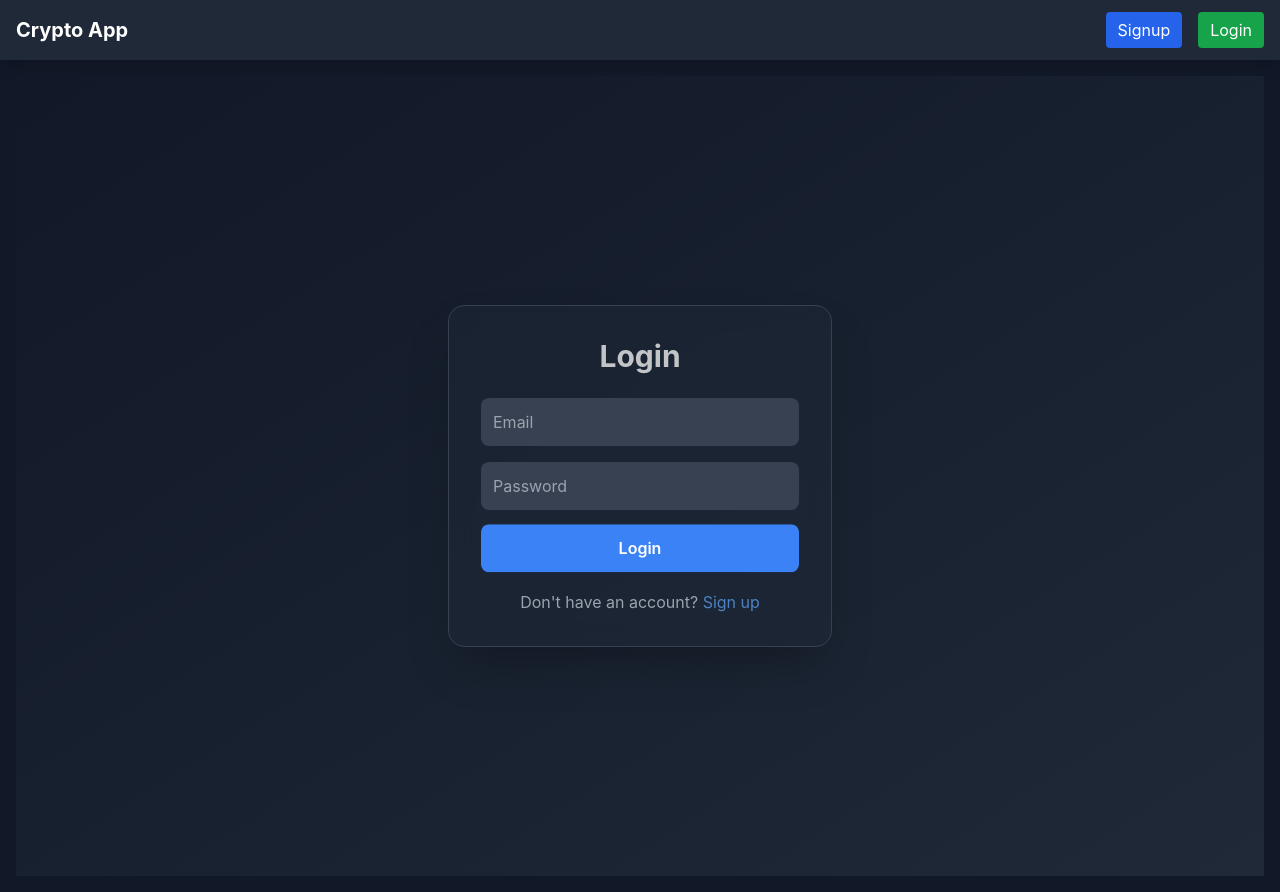
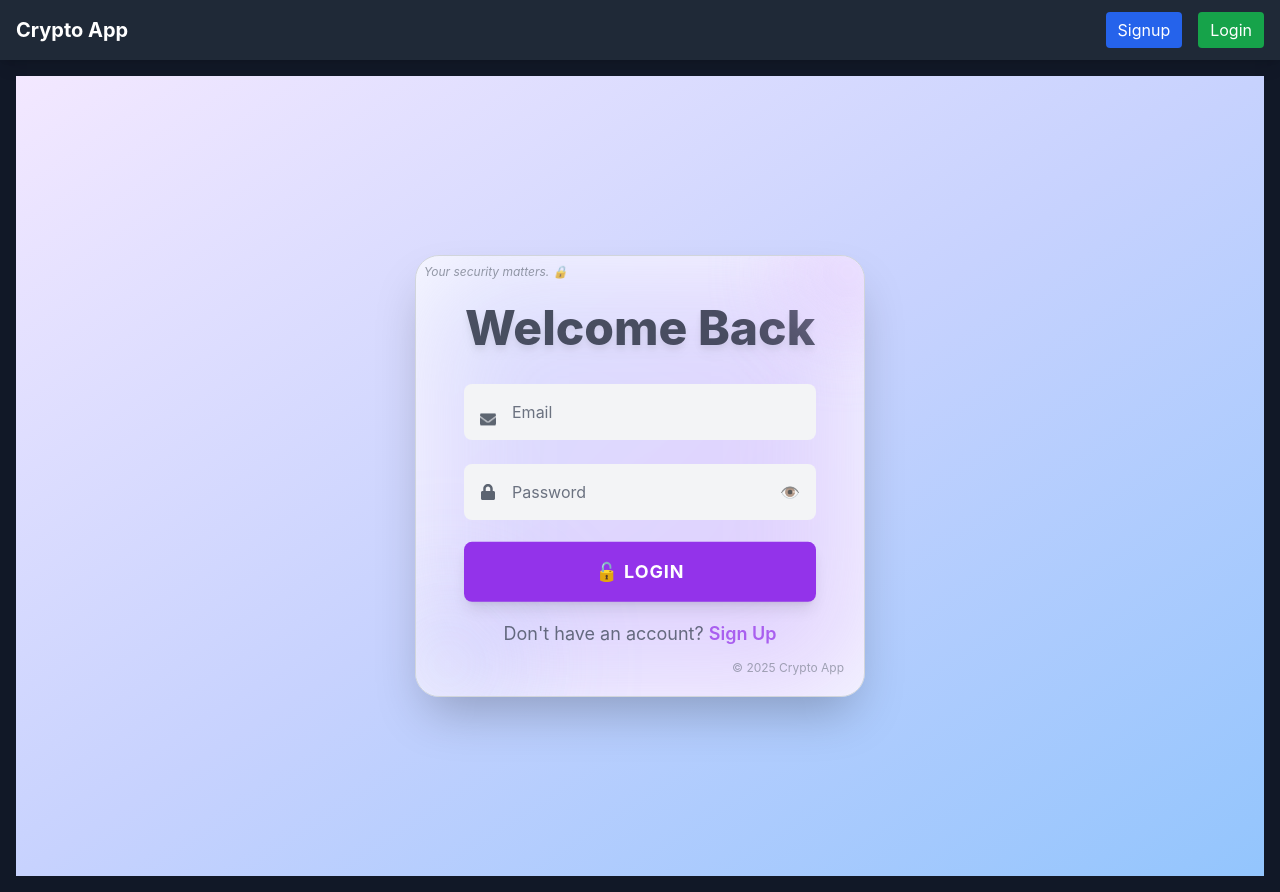
Before and after one commit to sooryanathg/Crypto, a React (Create React App) app in the folder crypto-frontend/: page /login in a window 1280 px wide. Built offline with nearby package versions, Linux system fonts and the light colour scheme.

Commit message:
improved UI

```diff
--- a/crypto-frontend/src/Login.js
+++ b/crypto-frontend/src/Login.js
@@ -1,25 +1,20 @@
 import { useState, useEffect, useRef } from "react";
 import axios from "axios";
 import { useNavigate } from "react-router-dom";
-import anime from "animejs";
-import Confetti from "react-confetti"; // Install: npm install react-confetti
+import { motion } from "framer-motion";
+import { FaEnvelope, FaLock } from "react-icons/fa";
+import Confetti from "react-confetti";
 
 const Login = ({ setIsAuthenticated }) => {
   const [formData, setFormData] = useState({ email: "", password: "" });
   const [message, setMessage] = useState("");
   const [loading, setLoading] = useState(false);
+  const [showPassword, setShowPassword] = useState(false);
+  const [showConfetti, setShowConfetti] = useState(false);
   const navigate = useNavigate();
-  const [showConfetti, setShowConfetti] = useState(false);
-  const loginFormRef = useRef(null);
 
   useEffect(() => {
-    anime({
-      targets: loginFormRef.current,
-      translateY: [-50, 0],
-      opacity: [0, 1],
-      duration: 1000,
-      easing: "easeOutQuad",
-    });
+    document.title = "Login - Crypto App";
   }, []);
 
   const handleChange = (e) => {
@@ -53,49 +48,78 @@ const Login = ({ setIsAuthenticated }) => {
   };
 
   return (
-    <div className="min-h-screen flex items-center justify-center bg-gradient-to-br from-gray-900 to-gray-800 relative">
+    <div className="flex items-center justify-center min-h-screen bg-gradient-to-br from-purple-100 via-indigo-200 to-blue-300 overflow-hidden relative">
       {showConfetti && <Confetti width={window.innerWidth} height={window.innerHeight} />}
-      <div
-        ref={loginFormRef}
-        className="bg-gray-800/50 backdrop-blur-md border border-gray-700 p-8 rounded-2xl shadow-2xl w-96"
+      <motion.div
+        initial={{ opacity: 0, scale: 0.8 }}
+        animate={{ opacity: 1, scale: 1 }}
+        transition={{ duration: 0.7, ease: "easeInOut" }}
+        className="relative bg-opacity-90 bg-white p-12 rounded-3xl shadow-2xl w-[450px] border border-gray-300 backdrop-blur-md overflow-hidden"
       >
-        <h2 className="text-3xl font-bold text-white text-center mb-6 animate-pulse">Login</h2>
+        <div className="absolute inset-0 bg-gradient-to-br from-indigo-300 to-purple-400 opacity-25 blur-3xl animate-pulse"></div>
+        <h2 className="text-5xl font-extrabold text-gray-900 text-center drop-shadow-lg mb-8 animate-pulse">Welcome Back</h2>
 
-        <form onSubmit={handleSubmit} className="mt-6 space-y-4">
+        <form onSubmit={handleSubmit} className="relative z-10 space-y-6">
+          <motion.div className="relative" whileFocus={{ scale: 1.05 }}>
+            <FaEnvelope className="absolute left-4 top-1/2 transform -translate-y-1/2 text-gray-700 opacity-80 animate-bounce" />
             <input
               type="email"
               name="email"
               placeholder="Email"
-            className="w-full p-3 rounded-lg bg-gray-700 text-white placeholder-gray-400 focus:outline-none focus:ring-2 focus:ring-blue-500 transition-colors duration-200"
+              className="w-full p-4 pl-12 rounded-lg bg-gray-100 text-gray-800 placeholder-gray-500 focus:outline-none focus:ring-4 focus:ring-purple-500 transition-all animate-glow"
               onChange={handleChange}
               required
             />
+          </motion.div>
+          <div className="relative">
+            <motion.div className="relative" whileFocus={{ scale: 1.05 }}>
+              <FaLock className="absolute left-4 top-1/2 transform -translate-y-1/2 text-gray-700 opacity-80 animate-spin-slow" />
               <input
-            type="password"
+                type={showPassword ? "text" : "password"}
                 name="password"
                 placeholder="Password"
-            className="w-full p-3 rounded-lg bg-gray-700 text-white placeholder-gray-400 focus:outline-none focus:ring-2 focus:ring-blue-500 transition-colors duration-200"
+                className="w-full p-4 pl-12 rounded-lg bg-gray-100 text-gray-800 placeholder-gray-500 focus:outline-none focus:ring-4 focus:ring-purple-500 transition-all animate-glow"
                 onChange={handleChange}
                 required
               />
               <button
+                type="button"
+                className="absolute inset-y-0 right-4 flex items-center text-gray-500 hover:text-gray-800 animate-pulse"
+                onClick={() => setShowPassword(!showPassword)}
+              >
+                {showPassword ? "🙈" : "👁️"}
+              </button>
+            </motion.div>
+          </div>
+          <motion.button
+            whileHover={{ scale: 1.05, backgroundColor: "#9333ea" }}
+            whileTap={{ scale: 0.95 }}
             type="submit"
-            className="w-full bg-blue-500 hover:bg-blue-600 transition-colors duration-200 text-white font-semibold py-3 rounded-lg flex justify-center items-center animate-bounce"
+            className="w-full bg-purple-600 hover:bg-purple-700 text-white font-bold py-4 rounded-lg flex justify-center items-center shadow-lg transition-all text-lg tracking-wider uppercase animate-bounce"
             disabled={loading}
           >
-            {loading ? "Logging in..." : "Login"}
-          </button>
+            {loading ? "🔄 Logging in..." : "🔓 Login"}
+          </motion.button>
         </form>
 
-        {message && <p className="text-center mt-4 text-gray-300">{message}</p>}
+        {message && <motion.p
+          initial={{ opacity: 0 }}
+          animate={{ opacity: 1 }}
+          className="text-center mt-4 text-purple-700 text-lg font-medium animate-glow"
+        >{message}</motion.p>}
 
-        <p className="text-gray-400 mt-4 text-center">
-          Don't have an account?{" "}
-          <a href="/signup" className="text-blue-400 hover:underline animate-pulse">
-            Sign up
+        <p className="text-gray-700 mt-4 text-center relative z-10 text-lg animate-pulse">
+          Don't have an account? {" "}
+          <a href="/signup" className="text-purple-600 hover:underline font-semibold">
+            Sign Up
           </a>
         </p>
-      </div>
+
+        <div className="absolute -top-12 -right-12 w-32 h-32 bg-purple-300 opacity-40 rounded-full blur-2xl animate-float"></div>
+        <div className="absolute -bottom-12 -left-12 w-40 h-40 bg-indigo-300 opacity-30 rounded-full blur-3xl animate-float"></div>
+        <div className="absolute bottom-5 right-5 text-xs text-gray-500 opacity-70 animate-pulse">© 2025 Crypto App</div>
+        <div className="absolute top-2 left-2 text-xs text-gray-500 opacity-70 italic animate-spin-slow">Your security matters. 🔒</div>
+      </motion.div>
     </div>
   );
 };
--- a/crypto-frontend/src/Signup.js
+++ b/crypto-frontend/src/Signup.js
@@ -1,12 +1,19 @@
-import { useState } from "react";
+import { useState, useEffect } from "react";
 import axios from "axios";
 import { useNavigate } from "react-router-dom";
+import { motion } from "framer-motion";
+import { FaUser, FaEnvelope, FaLock } from "react-icons/fa";
 
 const Signup = () => {
   const [formData, setFormData] = useState({ username: "", email: "", password: "" });
   const [message, setMessage] = useState("");
   const [loading, setLoading] = useState(false);
+  const [showPassword, setShowPassword] = useState(false);
   const navigate = useNavigate();
+
+  useEffect(() => {
+    document.title = "Sign Up - Crypto App";
+  }, []);
 
   const handleChange = (e) => {
     setFormData({ ...formData, [e.target.name]: e.target.value });
@@ -34,53 +41,83 @@ const Signup = () => {
   };
 
   return (
-    <div className="flex items-center justify-center min-h-screen bg-gray-900">
-      <div className="bg-gray-800 p-8 rounded-2xl shadow-lg w-96">
-        <h2 className="text-3xl font-bold text-white text-center">Sign Up</h2>
+    <div className="flex items-center justify-center min-h-screen bg-gradient-to-br from-gray-100 via-blue-200 to-purple-300 overflow-hidden relative">
+      <motion.div
+        initial={{ opacity: 0, scale: 0.8 }}
+        animate={{ opacity: 1, scale: 1 }}
+        transition={{ duration: 0.7, ease: "easeInOut" }}
+        className="relative bg-opacity-90 bg-white p-12 rounded-3xl shadow-2xl w-[450px] border border-gray-300 backdrop-blur-md overflow-hidden"
+      >
+        <div className="absolute inset-0 bg-gradient-to-br from-blue-300 to-purple-400 opacity-25 blur-3xl animate-pulse"></div>
+        <h2 className="text-5xl font-extrabold text-gray-800 text-center drop-shadow-lg mb-8 animate-pulse">Join Now</h2>
 
-        <form onSubmit={handleSubmit} className="mt-6 space-y-4">
+        <form onSubmit={handleSubmit} className="relative z-10 space-y-6">
+          <motion.div className="relative" whileFocus={{ scale: 1.05 }}>
+            <FaUser className="absolute left-4 top-1/2 transform -translate-y-1/2 text-gray-600 opacity-80 animate-spin-slow" />
             <input
               type="text"
               name="username"
               placeholder="Username"
-            className="w-full p-3 rounded-lg bg-gray-700 text-white placeholder-gray-400 focus:outline-none focus:ring-2 focus:ring-blue-500"
+              className="w-full p-4 pl-12 rounded-lg bg-gray-200 text-gray-800 placeholder-gray-500 focus:outline-none focus:ring-4 focus:ring-purple-500 transition-all animate-glow"
               onChange={handleChange}
               required
             />
+          </motion.div>
+          <motion.div className="relative" whileFocus={{ scale: 1.05 }}>
+            <FaEnvelope className="absolute left-4 top-1/2 transform -translate-y-1/2 text-gray-600 opacity-80 animate-bounce" />
             <input
               type="email"
               name="email"
               placeholder="Email"
-            className="w-full p-3 rounded-lg bg-gray-700 text-white placeholder-gray-400 focus:outline-none focus:ring-2 focus:ring-blue-500"
+              className="w-full p-4 pl-12 rounded-lg bg-gray-200 text-gray-800 placeholder-gray-500 focus:outline-none focus:ring-4 focus:ring-purple-500 transition-all animate-glow"
               onChange={handleChange}
               required
             />
+          </motion.div>
+          <div className="relative">
+            <motion.div className="relative" whileFocus={{ scale: 1.05 }}>
+              <FaLock className="absolute left-4 top-1/2 transform -translate-y-1/2 text-gray-600 opacity-80 animate-spin-slow" />
               <input
-            type="password"
+                type={showPassword ? "text" : "password"}
                 name="password"
                 placeholder="Password"
-            className="w-full p-3 rounded-lg bg-gray-700 text-white placeholder-gray-400 focus:outline-none focus:ring-2 focus:ring-blue-500"
+                className="w-full p-4 pl-12 rounded-lg bg-gray-200 text-gray-800 placeholder-gray-500 focus:outline-none focus:ring-4 focus:ring-purple-500 transition-all animate-glow"
                 onChange={handleChange}
                 required
               />
               <button
+                type="button"
+                className="absolute inset-y-0 right-4 flex items-center text-gray-500 hover:text-gray-800 animate-pulse"
+                onClick={() => setShowPassword(!showPassword)}
+              >
+                {showPassword ? "🙈" : "👁️"}
+              </button>
+            </motion.div>
+          </div>
+          <motion.button
+            whileHover={{ scale: 1.05, backgroundColor: "#9333ea" }}
+            whileTap={{ scale: 0.95 }}
             type="submit"
-            className="w-full bg-blue-500 hover:bg-blue-600 text-white font-semibold py-3 rounded-lg flex justify-center items-center"
+            className="w-full bg-purple-500 hover:bg-purple-600 text-white font-bold py-4 rounded-lg flex justify-center items-center shadow-lg transition-all text-lg tracking-wider uppercase animate-bounce"
             disabled={loading}
           >
-            {loading ? "Registering..." : "Register"}
-          </button>
+            {loading ? "✨ Creating Account..." : "Sign Up"}
+          </motion.button>
         </form>
 
-        {message && <p className="text-center mt-4 text-gray-300">{message}</p>}
+        {message && <motion.p
+          initial={{ opacity: 0 }}
+          animate={{ opacity: 1 }}
+          className="text-center mt-4 text-purple-600 text-lg font-medium animate-glow"
+        >{message}</motion.p>}
 
-        <p className="text-gray-400 mt-4 text-center">
-          Already have an account?{" "}
-          <a href="/login" className="text-blue-400 hover:underline">
-            Login
+        <p className="text-gray-700 mt-4 text-center relative z-10 text-lg animate-pulse">
+          Already have an account? {" "}
+          <a href="/login" className="text-purple-500 hover:underline font-semibold">
+            Log In
           </a>
         </p>
-      </div>
+      </motion.div>
     </div>
   );
 };
```
Also changed, not shown: crypto-frontend/src/SendCrypto.js (+10 -10 lines), crypto-frontend/src/Wallet.js (+29 -22 lines). Lines whose indentation alone changed are shown as unchanged.
